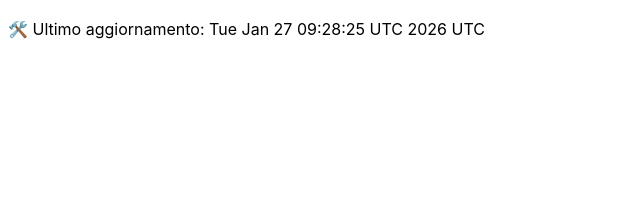
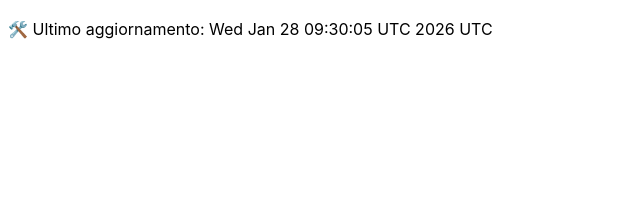
Before and after one commit to DanteTrb/DanteTrb.github.io, a Jekyll site: the page built from badges.md, in a window 1280 px wide. Shown: the top 213 px of the page, without its empty margins (0-640 px from the left). Built offline with Jekyll 4.4.1, drawn with Linux system fonts in a browser that asks for light colours; our own code applies the rules of GitHub Pages for plain Markdown files.

Commit message:
🛠️ Aggiornamento automatico badge

```diff
--- a/badges.md
+++ b/badges.md
@@ -1 +1 @@
-🛠️ Ultimo aggiornamento: Tue Jan 27 09:28:25 UTC 2026 UTC
+🛠️ Ultimo aggiornamento: Wed Jan 28 09:30:05 UTC 2026 UTC
```
